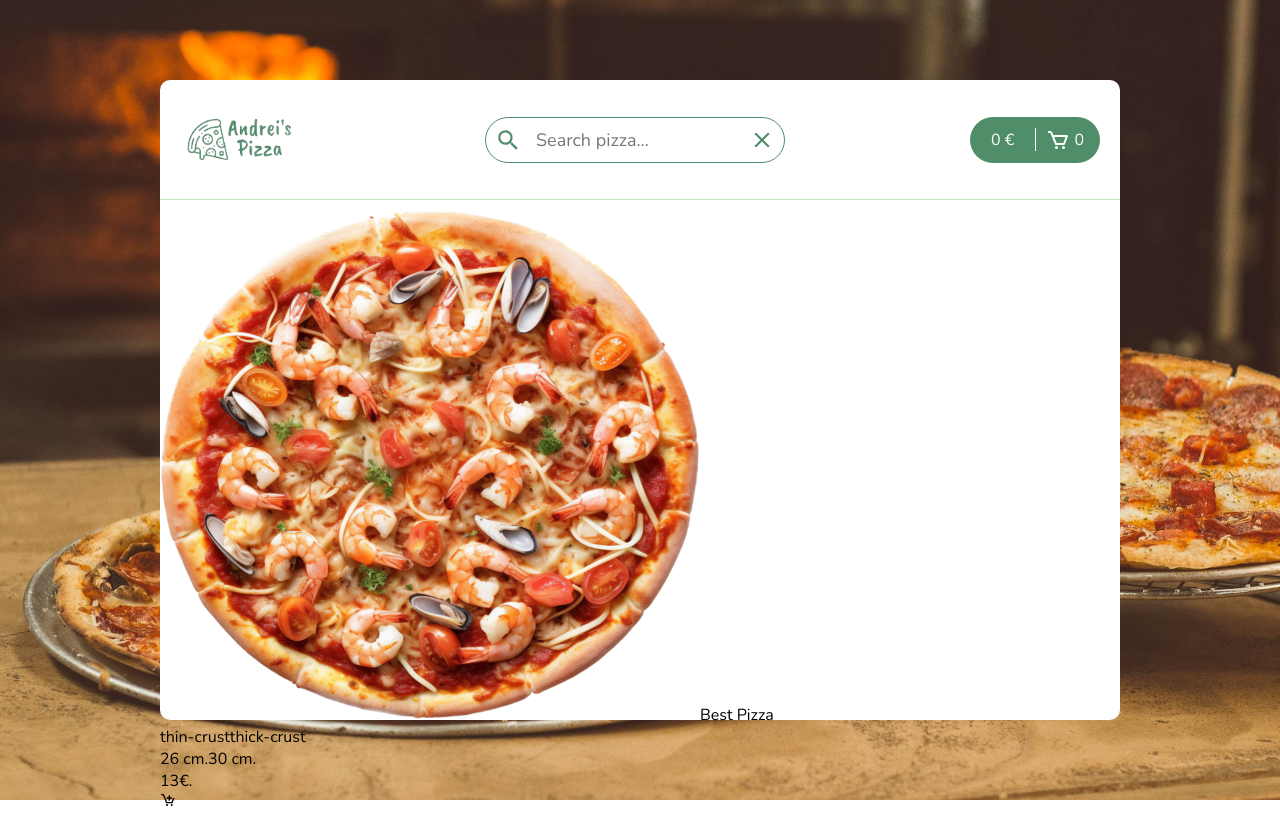
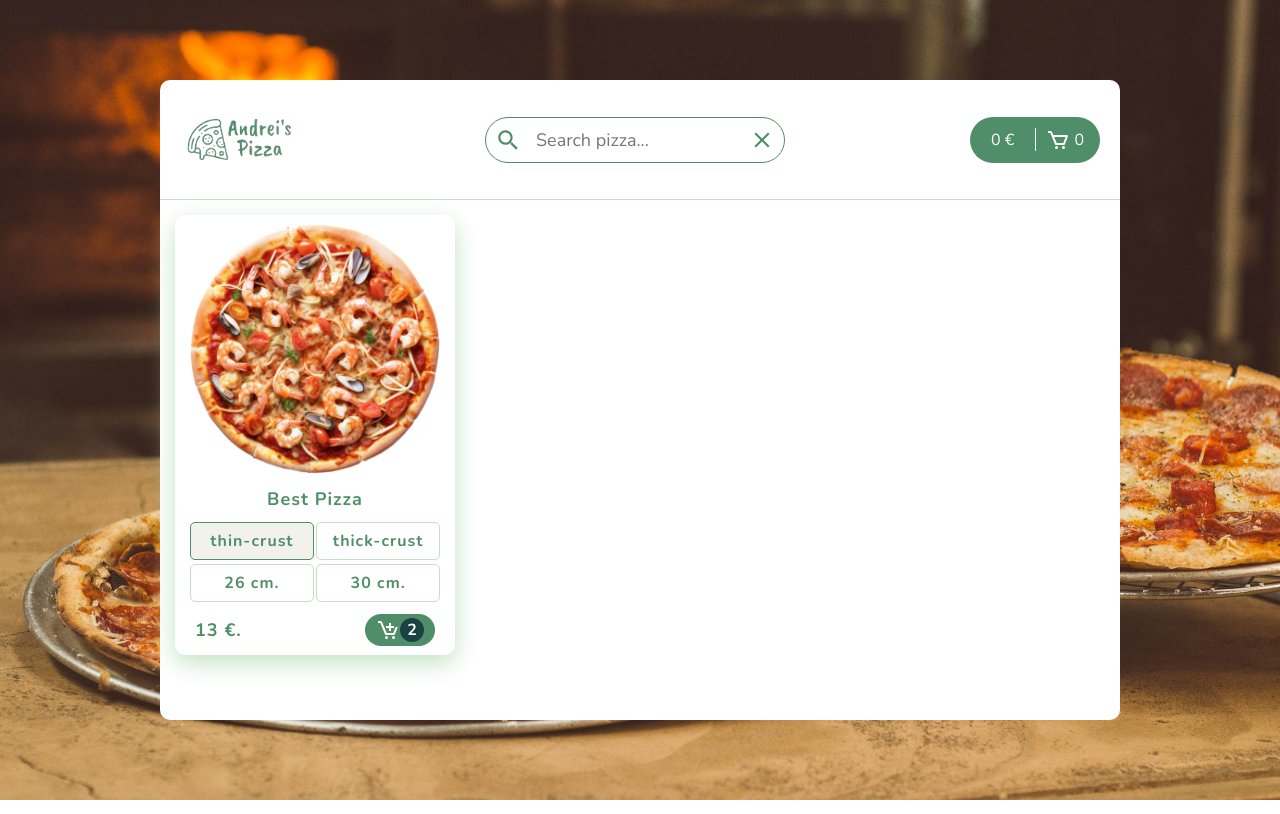
Before and after one commit to andbudha/andreis-pizza, a React (Create React App) app: page / in a window 1280 px wide. Built offline with nearby package versions, Linux system fonts and the light colour scheme.

Commit message:
PizzaCard  com updated/styles added

```diff
--- a/src/components/PizzaCard/PizzaCard.module.scss
+++ b/src/components/PizzaCard/PizzaCard.module.scss
@@ -7,3 +7,125 @@
   box-sizing: border-box;
   font-family: 'Nunito', sans-serif;
 }
+
+.pizza_card_container {
+  width: 280px;
+  height: 440px;
+  // border: 1px solid $border_color;
+  border-radius: 10px;
+  margin: 15px;
+  @include flexBox(nowrap, column, space-around, center);
+  box-shadow: $shadow_color 0px 8px 24px;
+
+  .pizza_img_box {
+    width: 260px;
+    height: 300px;
+    @include flexBox(nowrap, column, space-around, center);
+    font-size: large;
+    font-weight: bold;
+    letter-spacing: 1px;
+    color: $primary_color;
+
+    .pizza_img {
+      width: 250px;
+      height: 250px;
+    }
+  }
+  .pizza_detail_box {
+    height: 80px;
+    width: 250px;
+    @include flexBox(nowrap, column, space-between, center);
+
+    .pizza_crust_box {
+      height: 38px;
+      width: 250px;
+      font-size: medium;
+      font-weight: bold;
+      letter-spacing: 1px;
+      color: $primary_color;
+      @include flexBox(nowrap, row, space-between, center);
+
+      .crust_box {
+        height: 100%;
+        width: 49.5%;
+        border: 1px solid $border_color;
+        border-radius: 5px;
+        cursor: pointer;
+        @include flexBox(nowrap, column, center, center);
+      }
+      .selected {
+        background-color: $selected_color;
+        border: 1px solid $primary_color;
+      }
+    }
+
+    .pizza_size_box {
+      height: 38px;
+      width: 250px;
+      font-weight: bold;
+      letter-spacing: 1px;
+      color: $primary_color;
+      @include flexBox(nowrap, row, space-between, center);
+
+      .size_box {
+        height: 100%;
+        width: 49.5%;
+        border: 1px solid $border_color;
+        border-radius: 5px;
+        cursor: pointer;
+        @include flexBox(nowrap, column, center, center);
+      }
+      .selected {
+        background-color: $selected_color;
+        border: 1px solid $primary_color;
+      }
+    }
+  }
+  .card_bottom_box {
+    width: 250px;
+    height: 46px;
+    @include flexBox(nowrap, row, space-between, center);
+    padding: 0 5px;
+
+    .pizza_price {
+      font-size: large;
+      font-weight: bold;
+      letter-spacing: 1px;
+      color: $primary_color;
+    }
+    .add_to_cart_btn {
+      height: 32px;
+      width: 70px;
+      background-color: $primary_color;
+      border-radius: 16px;
+      cursor: pointer;
+      @include flexBox(nowrap, row, center, center);
+
+      .add_to_cart_icon {
+        width: 24px;
+        height: 24px;
+        color: $additional_color;
+      }
+      .added_items {
+        height: 24px;
+        width: 24px;
+        border-radius: 12px;
+        background-color: $secondary_color;
+        color: $additional_color;
+        font-weight: bold;
+        font-size: medium;
+        @include flexBox(nowrap, row, center, center);
+      }
+    }
+    .add_to_cart_btn:hover {
+      transition: ease-in-out all 0.2s;
+      background-color: $hover_color;
+    }
+    .add_to_cart_btn:not(:hover) {
+      transition: ease-in-out all 0.2s;
+    }
+    .add_to_cart_btn:active {
+      background-color: $primary_color;
+    }
+  }
+}
--- a/src/components/PizzaCard/PizzaCard.tsx
+++ b/src/components/PizzaCard/PizzaCard.tsx
@@ -7,22 +7,25 @@ export const PizzaCard = (props: Props) => {
     <div className={styles.pizza_card_container}>
       <div className={styles.pizza_img_box}>
         <img className={styles.pizza_img} src={pizzaImage} alt="pizza image" />
-        <span className={styles.pizza_name}>{'Best Pizza'}</span>
+        <div className={styles.pizza_name}>{'Best Pizza'}</div>
       </div>
       <div className={styles.pizza_detail_box}>
         <div className={styles.pizza_crust_box}>
-          <span className={styles.thin_crust}>{'thin-crust'}</span>
-          <span className={styles.thick_crust}>{'thick-crust'}</span>
+          <div className={`${styles.crust_box} ${styles.selected}`}>
+            {'thin-crust'}
+          </div>
+          <div className={styles.crust_box}>{'thick-crust'}</div>
         </div>
         <div className={styles.pizza_size_box}>
-          <span className={styles.lg_pizza}>{26} cm.</span>
-          <span className={styles.md_pizza}>{30} cm.</span>
+          <div className={styles.size_box}>{26} cm.</div>
+          <div className={styles.size_box}>{30} cm.</div>
         </div>
       </div>
       <div className={styles.card_bottom_box}>
-        <div className={styles.pizza_price}>{13}€.</div>
-        <div className={styles.add_to_cart}>
-          <BiCartAdd />
+        <div className={styles.pizza_price}>{13} €.</div>
+        <div className={styles.add_to_cart_btn}>
+          <BiCartAdd className={styles.add_to_cart_icon} />
+          <div className={styles.added_items}>{2}</div>
         </div>
       </div>
     </div>
```
